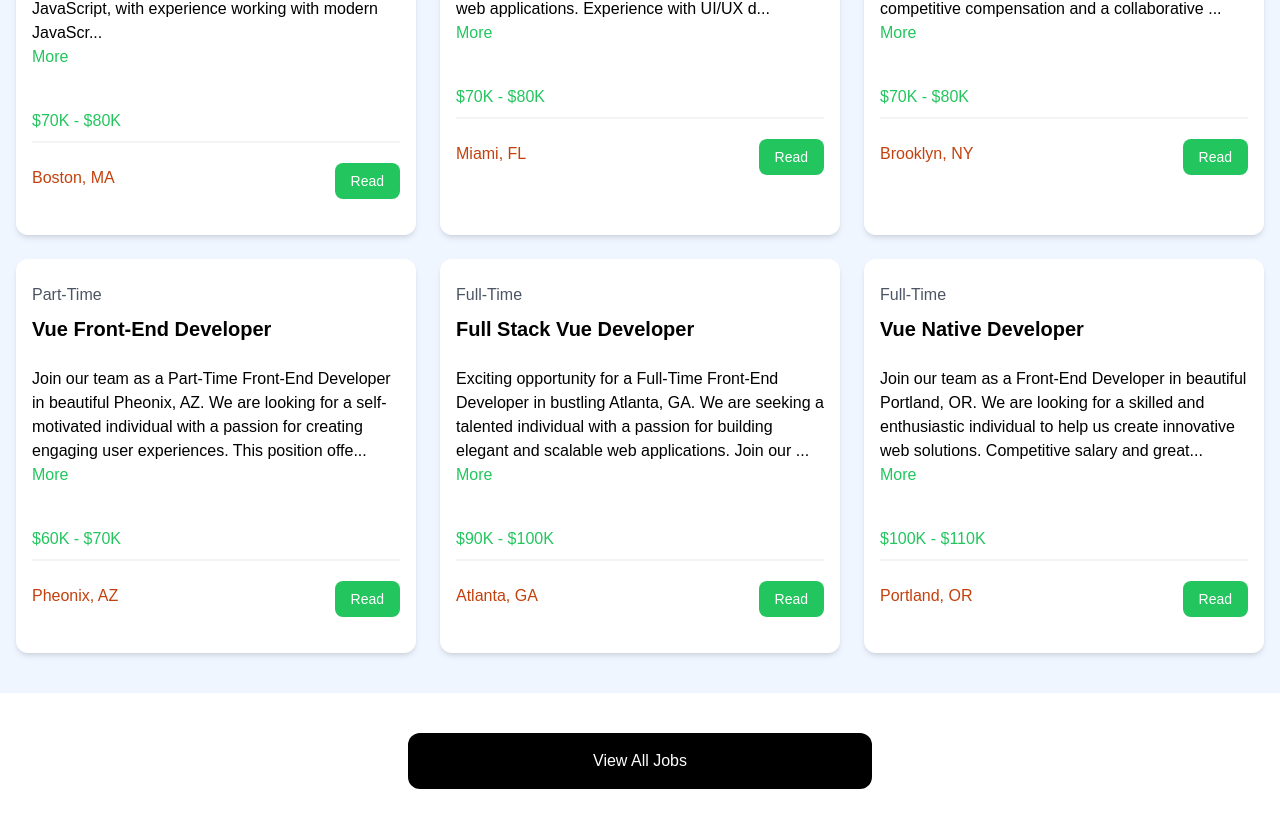
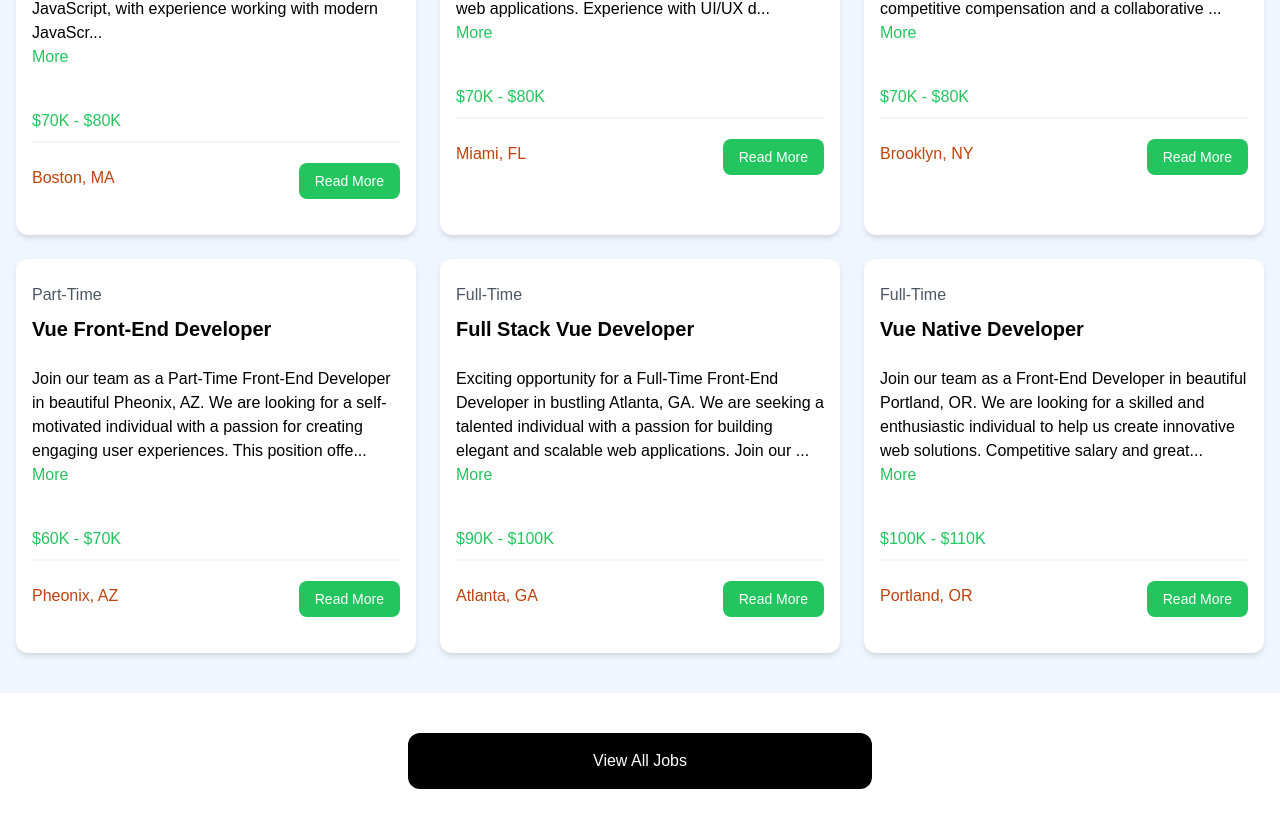
Before and after one commit to whis102/Vue-Jobs, a Vue app: page / in a window 1280 px wide. Shown: the part 892-1719 px from the top of the page. Built offline with nearby package versions, Linux system fonts and the light colour scheme.

Commit message:
fix path

```diff
--- a/src/components/Job.vue
+++ b/src/components/Job.vue
@@ -52,7 +52,7 @@ const truncatedDes = computed(() => {
           :href="'/job/' + job.id"
           class="h-[36px] bg-green-500 hover:bg-green-600 text-white px-4 py-2 rounded-lg text-center text-sm"
         >
-          Read
+          Read More
         </a>
       </div>
     </div>
--- a/src/components/JobList.vue
+++ b/src/components/JobList.vue
@@ -1,6 +1,6 @@
 <script setup>
 import Job from "./Job.vue";
-import jobData from "/Users/congnguyen/Documents/VueCV/src/jobs.json";
+import jobData from "@/jobs.json";
 import { ref } from "vue";
 
 const jobs = ref(jobData);
```
